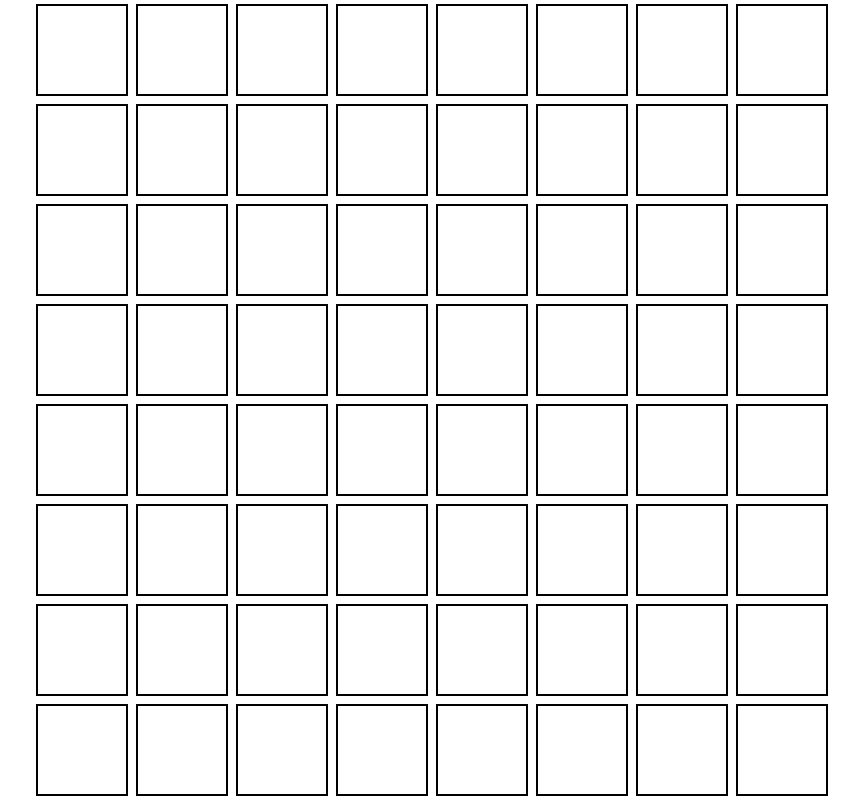
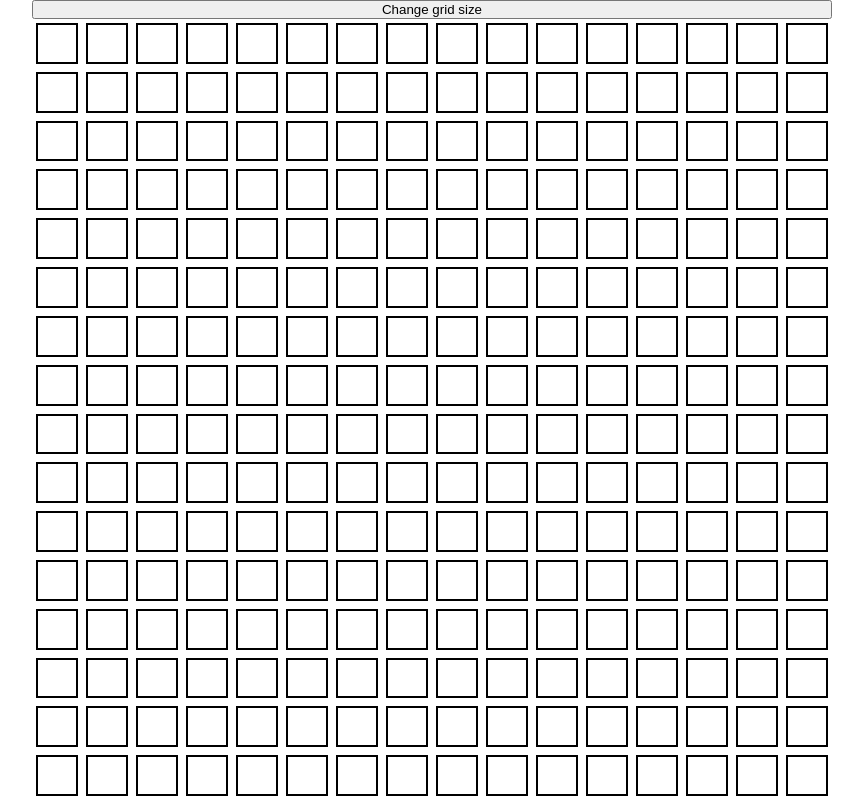
Before and after one commit to Telmo26/etch-a-sketch, a plain HTML site: page index.html in a window 1280 px wide. Shown: the whole page, without its empty margins (208-1071 px from the left). Drawn offline with Linux system fonts and the light colour scheme.

Commit message:
Added a button The grid generates corrctly, and now there's a button that will soon have functionality

```diff
--- a/index.html
+++ b/index.html
@@ -8,6 +8,9 @@
     <title>Document</title>
 </head>
 <body>
-    <div class="container"></div>
+    <div class="content">
+        <button>Change grid size</button>
+        <div class="container"></div>
+    </div>
 </body>
 </html>
--- a/script.js
+++ b/script.js
@@ -1,21 +1,19 @@
-const container = document.querySelector(".container")
-
-let numberOfCells = 8;
-
+let numberOfCells = 16;
 let border = 2 // Size of the border in pixels
 let margin = 4 // Size of the margin in pixels
 
-console.log(innerWidth, innerHeight)
 
-let height = (innerHeight - numberOfCells * 2 * border - numberOfCells * margin) / numberOfCells
-let width = (innerWidth - numberOfCells * 2 * border - numberOfCells * margin) / numberOfCells
-console.log(width, height)
+function createGrid() {
+    const container = document.querySelector(".container")
+    const rect = container.getBoundingClientRect()
 
-let sizePercentage = Math.round(Math.min(width, height) / Math.min(innerWidth, innerHeight) * 100)
+    let containerWidth = rect.width
+    let containerHeight = rect.height
+
+    let height = (containerHeight - numberOfCells * 2 * border - numberOfCells * margin) / numberOfCells
+    let width = (containerWidth - numberOfCells * 2 * border - numberOfCells * margin) / numberOfCells
+
     let size = Math.min(width, height)
-console.log(size)
-
-console.log(Math.min(innerHeight, innerWidth) - numberOfCells * size );
 
     for (let i = 0 ; i < numberOfCells**2 ; i++) {
         const div = document.createElement("div");
@@ -23,8 +21,10 @@ for (let i = 0 ; i < numberOfCells**2 ; i++) {
         div.addEventListener("mouseover", () => {
             div.style.backgroundColor = "red";
         })
-    // div.style.flexBasis = `${sizePercentage}%`;
+        div.style.flexBasis = `${size}px`
         div.style.height = `${size}px`
-    div.style.width = `${size}px`
         container.appendChild(div);
     }
+}
+
+createGrid()
--- a/styles.css
+++ b/styles.css
@@ -4,16 +4,28 @@
     padding: 0;
 }
 
-.container {
+.content {
     display: flex;
-    flex-wrap: wrap;
-    align-content: start;
+    flex-direction: column;
     height: min(100vh, 100vw);
     width: min(100vh, 100vw);
     margin: auto;
 }
 
+button {
+    flex: 0;
+}
+
+.container {
+    flex: 1 1;
+
+    display: flex;
+    flex-wrap: wrap;
+    align-content: start;
+}
+
 .child {
+    flex: 1 1;
     margin: 4px;
     border: 2px solid black;
 }
```
Lines whose indentation alone changed are shown as unchanged.
